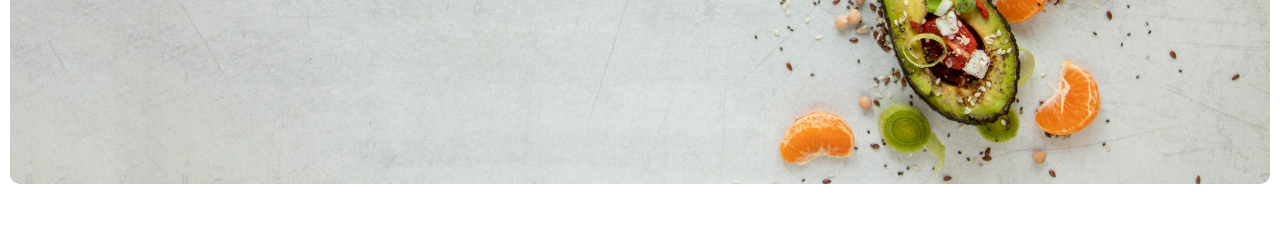
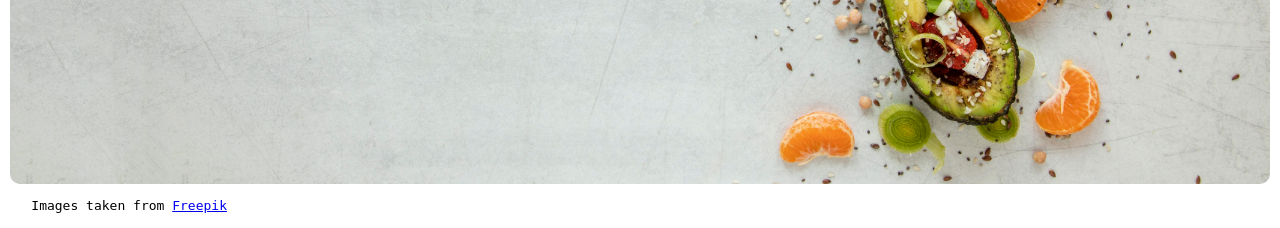
Before and after one commit to aureliegallet/Nutrigenomics-Knowledge-System, a Flask app: page / in a window 1280 px wide. Shown: the part 629-857 px from the top of the page. Before the commit the page ends 813 px from the top, so only its background shows below. Run offline with Flask 3, Linux system fonts and the light colour scheme.

Commit message:
Attribution

```diff
--- a/Flask/templates/home.html
+++ b/Flask/templates/home.html
@@ -25,5 +25,9 @@
         <h1>Hello World!</h1>
     </div>
 
+    <pre>
+    Images taken from <a href="https://www.freepik.com/">Freepik</a>
+    </pre>
+
 </body>
 </html>
```
